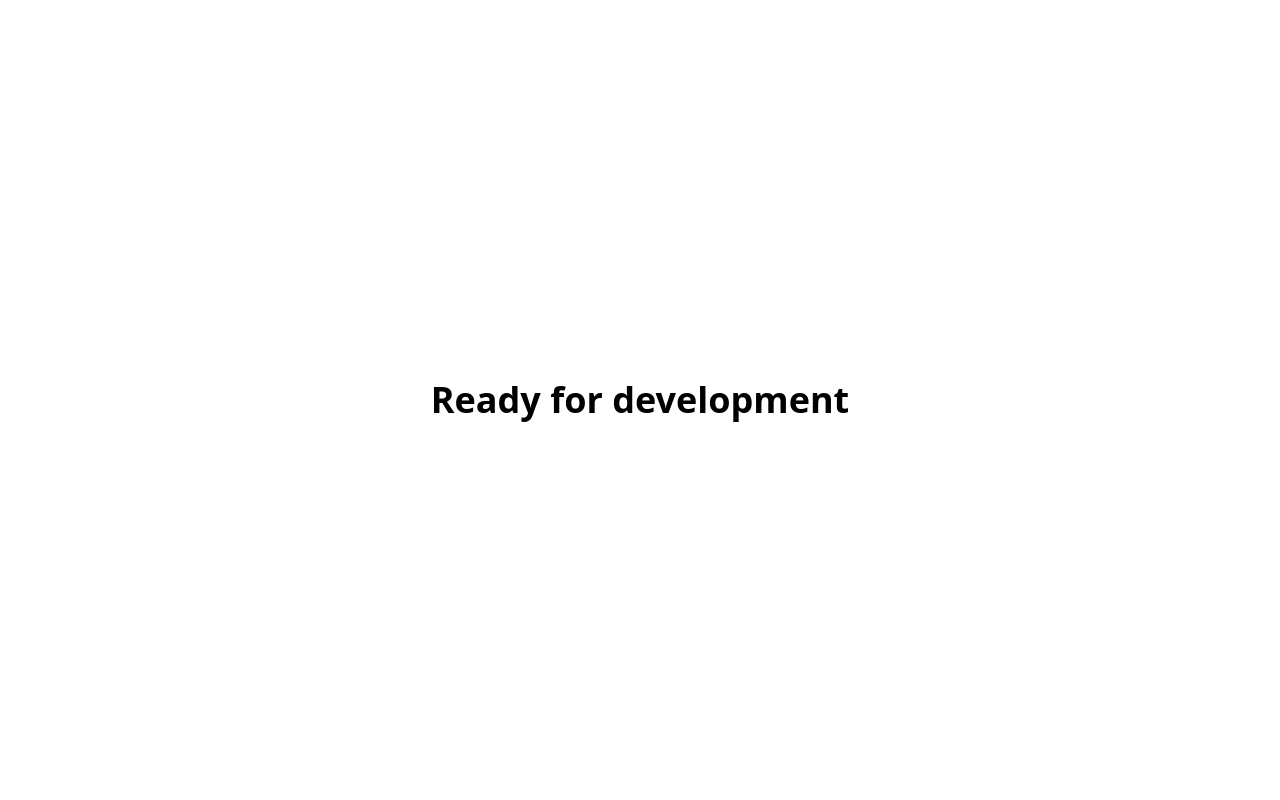
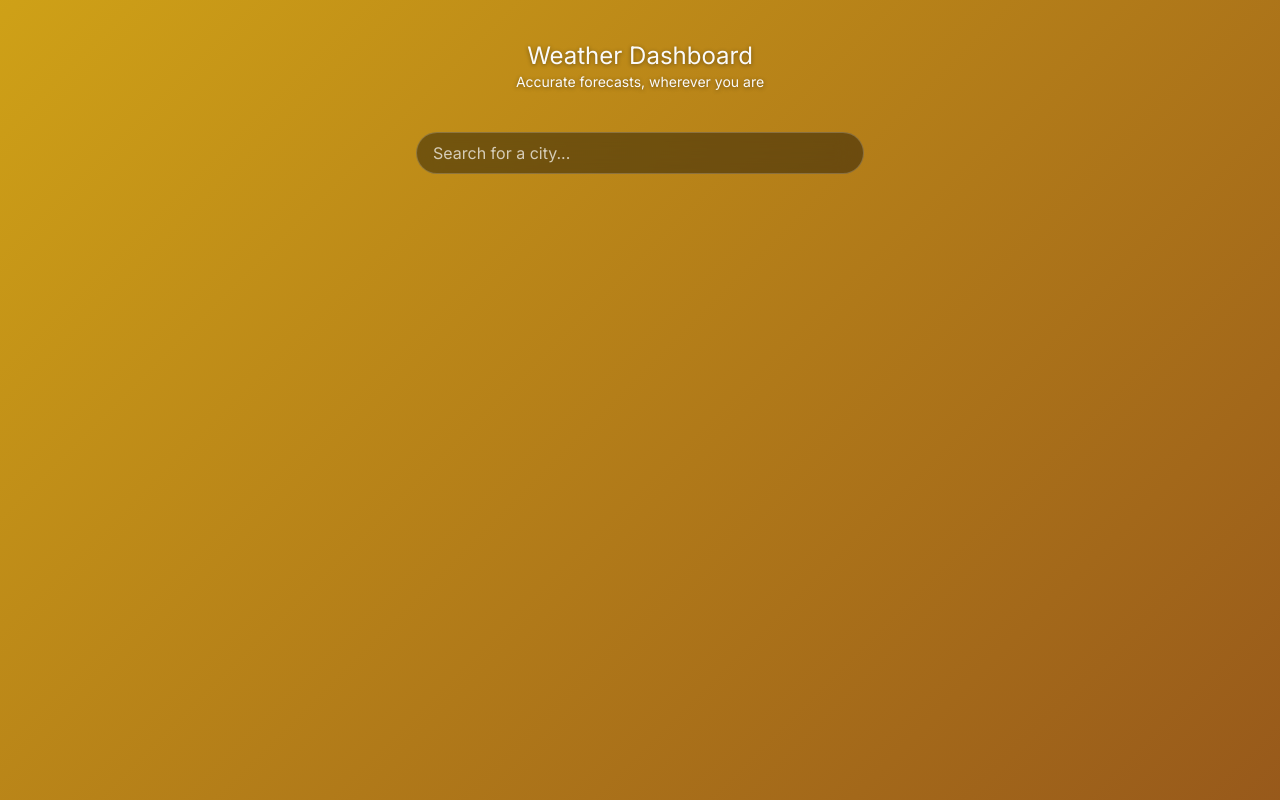
Before and after one commit to jsjf93/WeatherDashboard, a React (Vite) app in the folder WeatherDashboard.Web/: page / in a window 1280 px wide. Built offline with nearby package versions, Linux system fonts and the light colour scheme.

Commit message:
Theming, starting off search bar

```diff
--- a/WeatherDashboard.Web/index.html
+++ b/WeatherDashboard.Web/index.html
@@ -4,6 +4,9 @@
     <meta charset="UTF-8" />
     <link rel="icon" type="image/svg+xml" href="/vite.svg" />
     <meta name="viewport" content="width=device-width, initial-scale=1.0" />
+    <style>
+      @import url("https://fonts.googleapis.com/css2?family=Inter:ital,opsz,wght@0,14..32,100..900;1,14..32,100..900&display=swap");
+    </style>
     <title>weatherdashboard.web</title>
   </head>
   <body>
--- a/WeatherDashboard.Web/package.json
+++ b/WeatherDashboard.Web/package.json
@@ -12,6 +12,9 @@
   "dependencies": {
     "@reduxjs/toolkit": "^2.11.2",
     "@tailwindcss/vite": "^4.1.18",
+    "autoprefixer": "^10.4.23",
+    "lucide-react": "^0.562.0",
+    "postcss": "^8.5.6",
     "react": "^19.2.0",
     "react-dom": "^19.2.0",
     "react-redux": "^9.2.0",
--- a/WeatherDashboard.Web/src/App.tsx
+++ b/WeatherDashboard.Web/src/App.tsx
@@ -1,7 +1,32 @@
+import { SearchBar } from "./components/SearchBar";
+
+type WeatherData = {
+  condition: string;
+};
+
 function App() {
+  const currentWeather: WeatherData = {
+    condition: "sunny",
+  };
+
+  const getThemeColors = () => {
+    if (!currentWeather) return "theme-cloudy";
+    return `theme-${currentWeather.condition}`;
+  };
+
   return (
-    <div className="flex items-center justify-center min-h-screen">
-      <h1 className="text-4xl font-bold">Ready for development</h1>
+    <div
+      className={`min-h-screen ${getThemeColors()}`}
+      style={{ background: "var(--bg-gradient)" }}
+    >
+      <div className="flex flex-col items-center py-10">
+        <h1 className="text-2xl text-shadow-subtle">Weather Dashboard</h1>
+        <p className="text-sm text-shadow-subtle">
+          Accurate forecasts, wherever you are
+        </p>
+      </div>
+
+      <SearchBar />
     </div>
   );
 }
--- /dev/null
+++ b/WeatherDashboard.Web/src/components/Card.tsx
@@ -0,0 +1,3 @@
+export function Card() {
+  return <div>Card component</div>;
+}
--- /dev/null
+++ b/WeatherDashboard.Web/src/components/SearchBar.tsx
@@ -0,0 +1,32 @@
+import { useState } from "react";
+
+export function SearchBar() {
+  const [query, setQuery] = useState("");
+
+  function handleSubmit(e: React.FormEvent) {
+    e.preventDefault();
+
+    console.log("Searching for:", query);
+  }
+
+  return (
+    <form className="w-full max-w-md mx-auto" onSubmit={handleSubmit}>
+      <div className="rounded-lg">
+        <label htmlFor="search-input" className="sr-only">
+          Search for a city
+        </label>
+        <input
+          id="search-input"
+          type="text"
+          value={query}
+          onChange={(e) => setQuery(e.target.value)}
+          placeholder="Search for a city..."
+          className="w-full px-4 py-2 bg-black/40 backdrop-blur-md border border-white/20 rounded-full text-white placeholder:text-white/70 focus:outline-none focus:ring-2 focus:ring-white/40"
+        />
+        <button type="submit" className="sr-only">
+          Search
+        </button>
+      </div>
+    </form>
+  );
+}
--- /dev/null
+++ b/WeatherDashboard.Web/src/components/Tag.tsx
@@ -0,0 +1,18 @@
+import { Component } from "react";
+
+interface TagProps {
+  label: string;
+  onClick?: () => void;
+}
+
+export function Tag({ label, onClick }: TagProps) {
+  return (
+    <Component
+      className="rounded-full"
+      onClick={onClick}
+      as={onClick ? "button" : "span"}
+    >
+      {label}
+    </Component>
+  );
+}
--- a/WeatherDashboard.Web/src/index.css
+++ b/WeatherDashboard.Web/src/index.css
@@ -1,5 +1,78 @@
 @import "tailwindcss";
 
-:root {
-  font-family: system-ui, Avenir, Helvetica, Arial, sans-serif;
+@layer base {
+  .theme-sunny {
+    --bg-gradient: linear-gradient(135deg, hsl(45 80% 45%), hsl(30 70% 35%));
+    --accent-color: hsl(45 100% 90%);
+  }
+  .theme-rainy {
+    --bg-gradient: linear-gradient(
+      135deg,
+      hsl(210 100% 50%),
+      hsl(225 100% 40%)
+    );
+    --accent-color: hsl(200 100% 90%);
+  }
+  .theme-cloudy {
+    --bg-gradient: linear-gradient(135deg, hsl(210 20% 70%), hsl(220 20% 50%));
+    --accent-color: hsl(0 0% 100%);
+  }
+  .theme-snowy {
+    --bg-gradient: linear-gradient(
+      135deg,
+      hsl(190 100% 85%),
+      hsl(210 100% 75%)
+    );
+    --accent-color: hsl(190 100% 20%);
+  }
 }
+
+@theme inline {
+  --color-background: transparent;
+  --color-foreground: hsl(0 0% 98%);
+  --color-card: hsl(0 0% 12%);
+  --color-card-foreground: hsl(0 0% 98%);
+  --color-primary: hsl(0 0% 100%);
+  --color-primary-foreground: hsl(0 0% 0%);
+  --color-secondary: hsl(0 0% 20%);
+  --color-secondary-foreground: hsl(0 0% 98%);
+  --color-muted: hsl(0 0% 20%);
+  --color-muted-foreground: hsl(0 0% 70%);
+  --color-accent: hsl(0 0% 100%);
+  --color-accent-foreground: hsl(0 0% 0%);
+  --color-destructive: hsl(0 62% 30%);
+  --color-destructive-foreground: hsl(0 0% 98%);
+  --color-border: hsl(220 15% 25%);
+  --color-input: hsl(220 15% 25%);
+  --color-ring: hsl(210 100% 60%);
+  --font-sans: "Inter", sans-serif;
+  --radius-lg: 1rem;
+  --radius-md: 0.75rem;
+  --radius-sm: 0.5rem;
+}
+
+@layer base {
+  * {
+    @apply border-border;
+  }
+  body {
+    @apply font-sans antialiased bg-background text-foreground;
+  }
+}
+
+@layer utilities {
+  .glass {
+    @apply bg-black/30 backdrop-blur-md border border-white/10 shadow-xl;
+  }
+  .glass-card {
+    @apply bg-black/50 backdrop-blur-xl border border-white/15 shadow-2xl;
+  }
+  .text-shadow {
+    text-shadow:
+      0 2px 8px rgba(0, 0, 0, 0.6),
+      0 1px 3px rgba(0, 0, 0, 0.4);
+  }
+  .text-shadow-subtle {
+    text-shadow: 0 1px 4px rgba(0, 0, 0, 0.4);
+  }
+}
```
Also changed, not shown: 1 other file (tests, documents, lock files or other folders).
